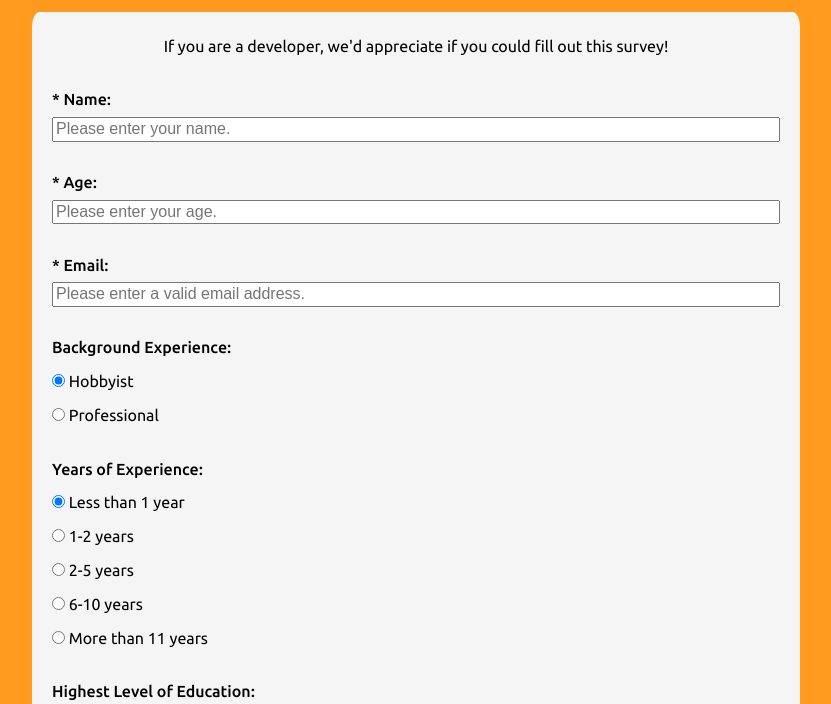
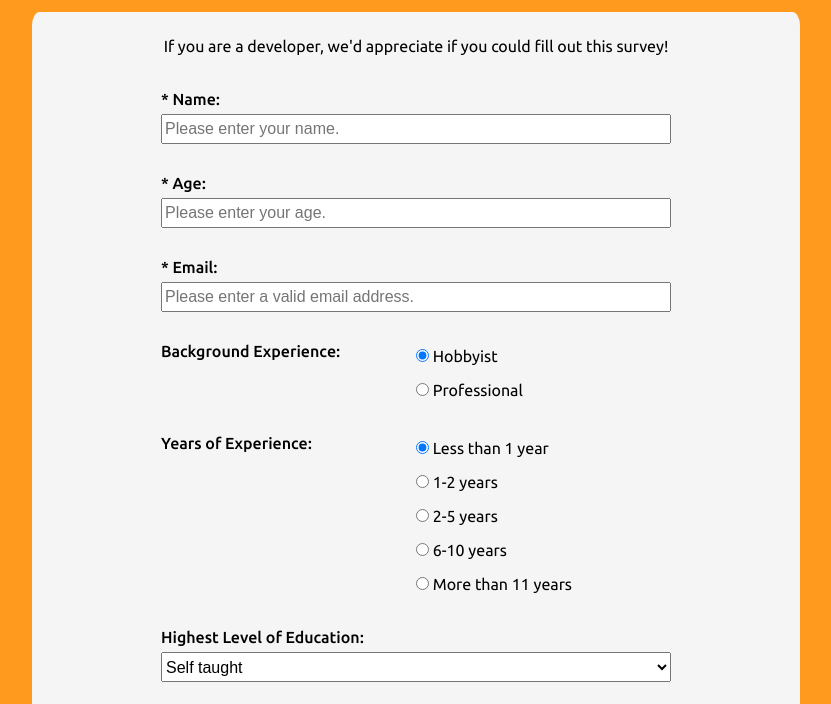
Before and after one commit to ryanjmack/fcc-survey-form, a plain HTML site: page index.html in a window 1280 px wide. Shown: the part 76-780 px from the top of the page, without its empty margins (224-1055 px from the left). Drawn offline with Linux system fonts and the light colour scheme.

Commit message:
Large device css prototype setup. TODO: Minor css tweaks

```diff
--- a/css/master.css
+++ b/css/master.css
@@ -34,8 +34,16 @@ textarea {
   width: 100%;
 }
 
+[type="text"], [type="number"], [type="email"], select {
+  height: 30px;
+}
+
 .bold {
   font-weight: 500;
+}
+
+.buttons {
+  padding-left: 10px;
 }
 
 .buttons label {
@@ -43,12 +51,11 @@ textarea {
   margin-top: 5px;
 }
 
-.input, .radio-check-input {
+#first-form-element, .input, .radio-check-input {
   margin-top: 25px;
-  width: 100%;
 }
 
-.input > label, .input > input, .input > select, .radio-check-input > div {
+.input, .input label, .input input, .input select, .radio-check-input, .radio-check-input > div {
   width: 100%;
 }
 
@@ -69,6 +76,43 @@ textarea {
   font-weight: 600;
 }
 
-@media screen and (min-width: 550px) {
+@media screen and (min-width: 500px) {}
 
+  .experience .buttons {
+    padding-left: 0;
+  }
+
+  .input {
+    max-width: 510px;
+  }
+
+  .radio-check-input {
+    display: flex;
+  }
+
+  .radio-check-input div {
+    display: flex;
+    justify-content: flex-end;
+  }
+
+  .buttons {
+    display: flex;
+    flex-direction: column;
+  }
+
+  [for="background"], [for="exp"]{
+    position: relative;
+  }
+
+  [for="coffee"] {
+    width: 254px;
+  }
+
+  .experience {
+    max-width: 510px;
+  }
+
+  .experience div {
+    justify-content: flex-start;
+  }
 }
--- a/index.html
+++ b/index.html
@@ -20,7 +20,7 @@
 
       <form id="survey-form" action="#" method="post">
 
-        <div class="input">
+        <div class="input" id="first-form-element">
           <label class="bold" for="name-input">* Name: </label>
           <input type="text" id="name-input" placeholder="Please enter your name." required>
         </div>
@@ -35,7 +35,7 @@
           <input type="email" id="email-input" placeholder="Please enter a valid email address." required>
         </div>
 
-        <div class="radio-check-input">
+        <div class="radio-check-input experience">
           <div>
             <label class="bold" for="background">Background Experience: </label>
           </div>
@@ -45,9 +45,9 @@
           </div>
         </div>
 
-        <div class="radio-check-input">
+        <div class="radio-check-input experience">
           <div>
-            <label class="bold" id="years-of-experience">Years of Experience: </label>
+            <label class="bold" for="exp">Years of Experience: </label>
           </div>
           <div class="buttons">
             <label><input type="radio" name="exp" checked="checked"> Less than 1 year</label>
```
